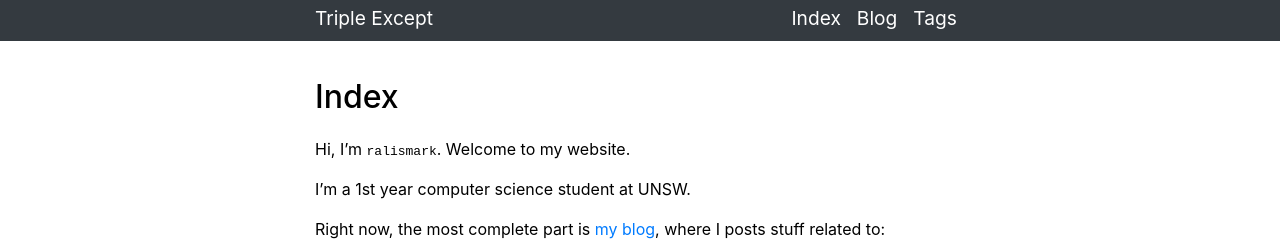
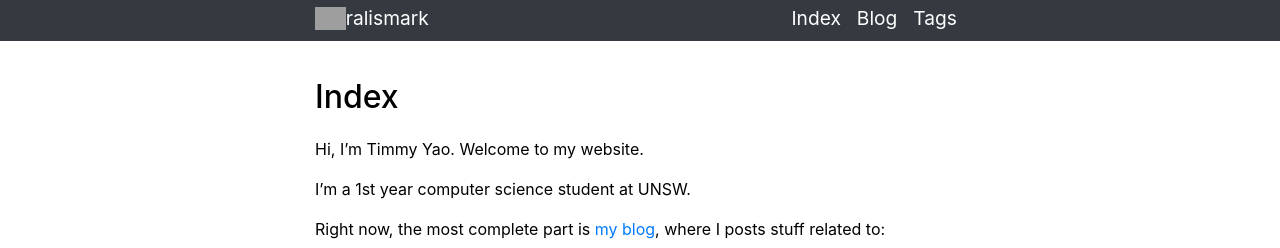
Before and after one commit to ralismark/ralismark.github.io, a Jekyll site: the page built from index.md, in a window 1280 px wide. Shown: the top 248 px of the page. Built offline with Jekyll 4.4.1, drawn with Linux system fonts in a browser that asks for light colours; our own code applies the rules of GitHub Pages for plain Markdown files; grey boxes are pictures that could not be loaded.

Commit message:
Rebranding

```diff
--- a/_config.yml
+++ b/_config.yml
@@ -1,7 +1,7 @@
 #
 # site settings
 #
-title: Triple Except
+title: ralismark
 description: Discussions from all depths of computer science
 
 excerpt_separator: <!--more-->
--- a/_sass/default.scss
+++ b/_sass/default.scss
@@ -21,6 +21,17 @@
 
 		&:hover {
 			color: #ddd;
+		}
+	}
+
+	#navbar-root {
+		&::before {
+			content: '';
+			display: inline-block;
+			height: 1.2em;
+			width: 1.6em;
+			vertical-align: text-bottom;
+			background: center/100% url('/assets/logo.png');
 		}
 	}
 
--- a/index.md
+++ b/index.md
@@ -4,7 +4,7 @@ layout: default
 
 # Index
 
-Hi, I'm `ralismark`. Welcome to my website.
+Hi, I'm Timmy Yao. Welcome to my website.
 
 I'm a 1st year computer science student at UNSW.
 
```
